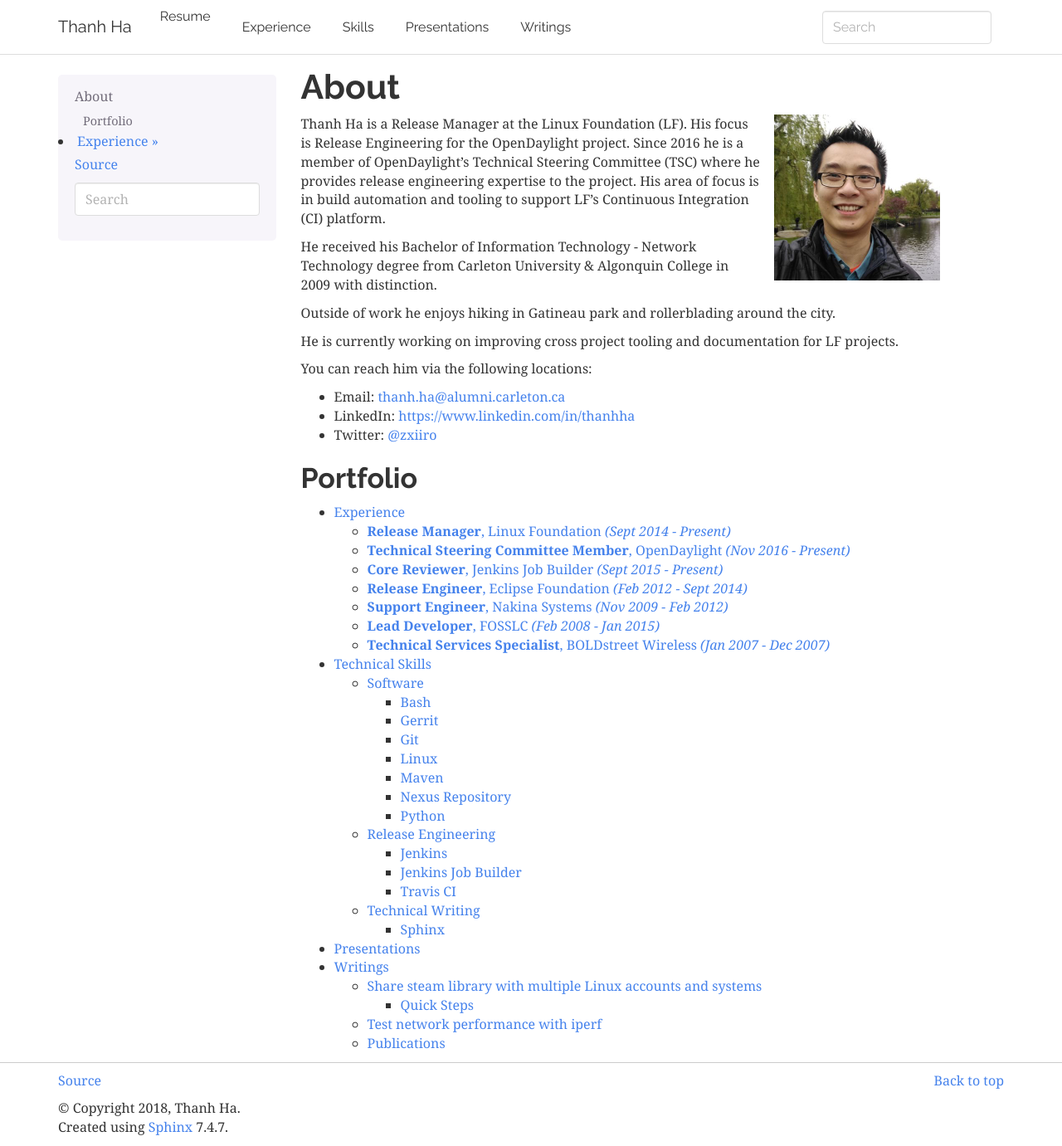
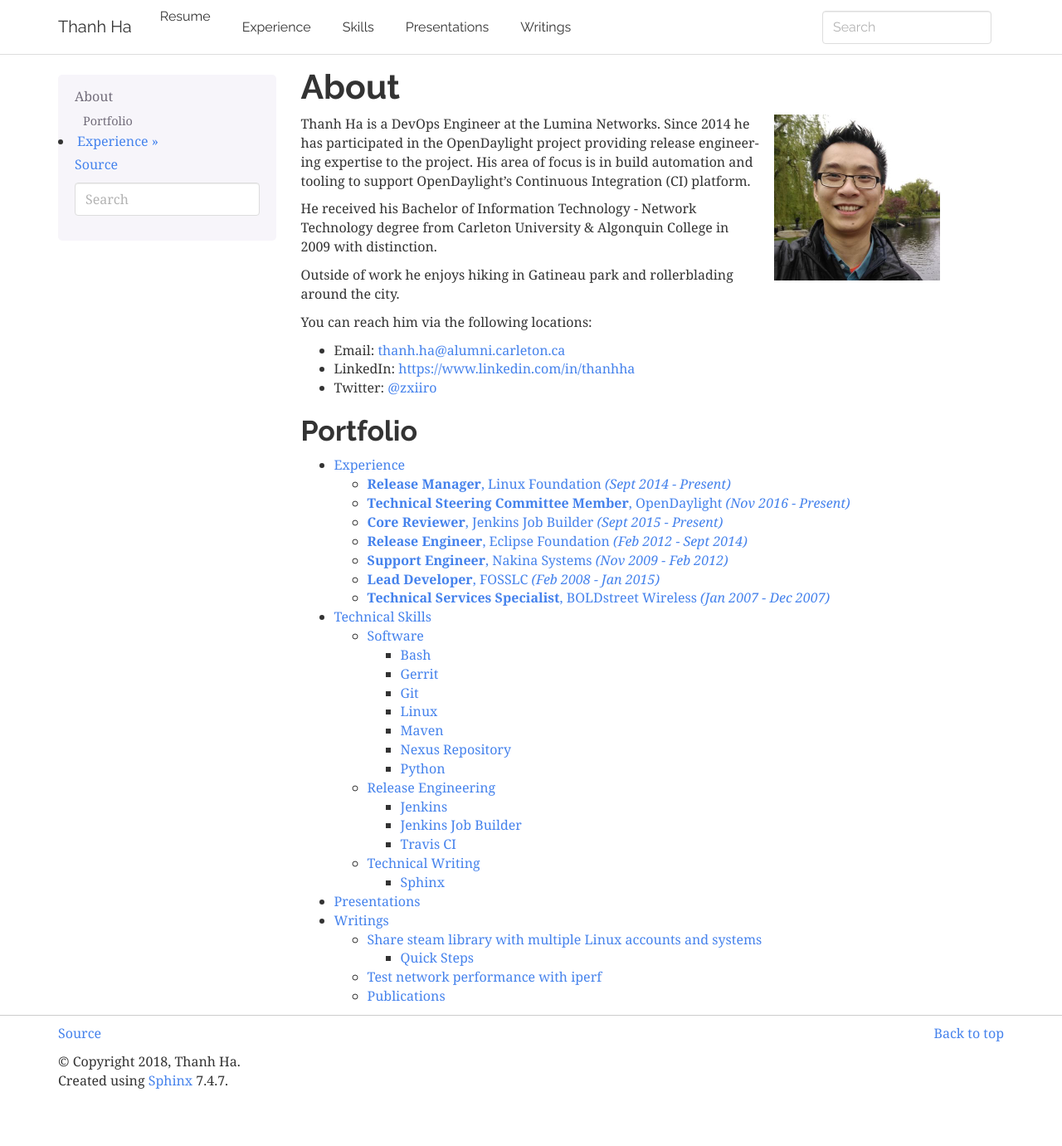
Before and after one commit to zxiiro/zxiiro.github.io, a Sphinx documentation site: the page built from docs/index.rst, in a window 1280 px wide and 1381 px high. Shown: the whole window at 83% size. Built offline with Sphinx 7.4.7, drawn with Linux system fonts in a browser that asks for light colours.

Commit message:
Update bio
Signed-off-by: Thanh Ha <zxiiro@gmail.com>

```diff
--- a/docs/index.rst
+++ b/docs/index.rst
@@ -5,20 +5,16 @@ About
    :align: right
    :height: 200px
 
-Thanh Ha is a Release Manager at the Linux Foundation (LF). His focus is
-Release Engineering for the OpenDaylight project. Since 2016 he is a member of
-OpenDaylight's Technical Steering Committee (TSC) where he provides release
-engineering expertise to the project. His area of focus is in build automation
-and tooling to support LF's Continuous Integration (CI) platform.
+Thanh Ha is a DevOps Engineer at the Lumina Networks. Since 2014 he has
+participated in the OpenDaylight project providing release engineering
+expertise to the project. His area of focus is in build automation and tooling
+to support OpenDaylight's Continuous Integration (CI) platform.
 
 He received his Bachelor of Information Technology - Network Technology degree
 from Carleton University & Algonquin College in 2009 with distinction.
 
 Outside of work he enjoys hiking in Gatineau park and rollerblading around the
 city.
-
-He is currently working on improving cross project tooling and documentation
-for LF projects.
 
 You can reach him via the following locations:
 
```
